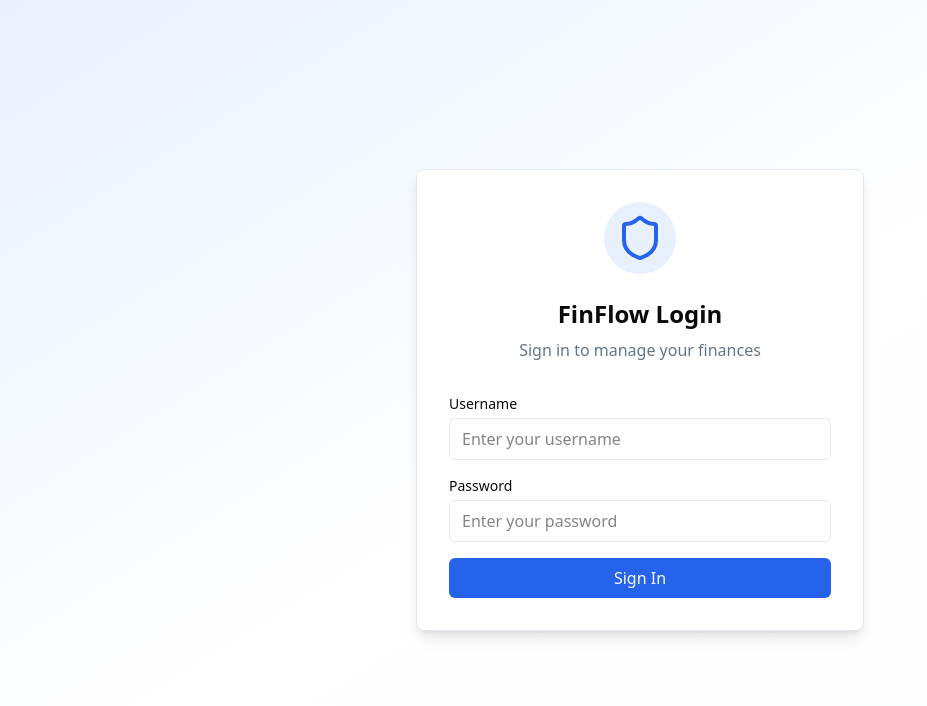
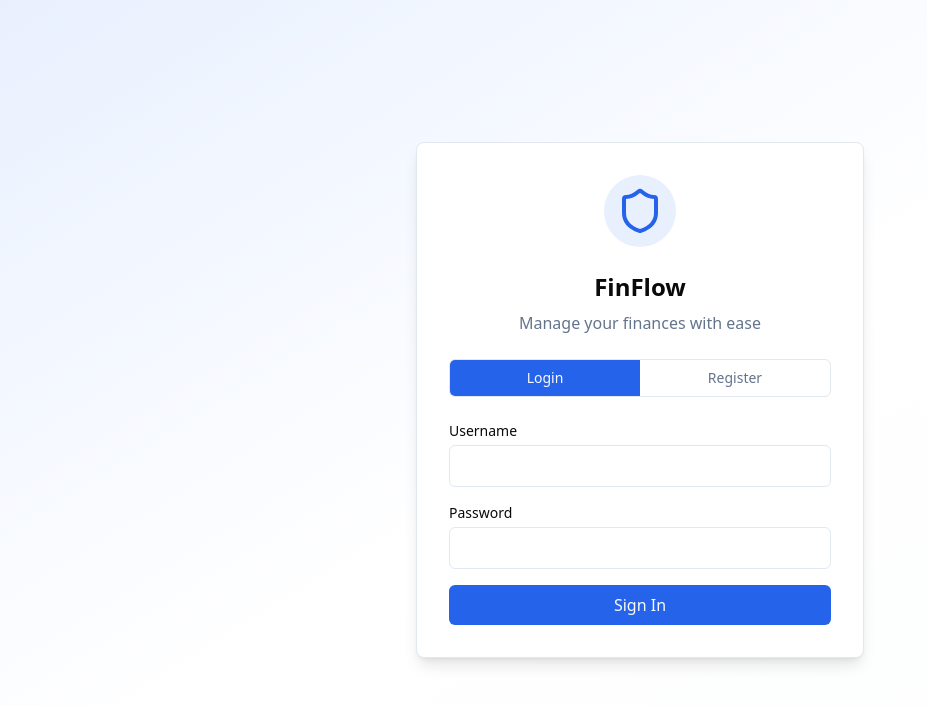
Before and after one commit to Gaurav-Koirala-Herald/FinFLowFrontend, a React (Vite) app in the folder rbac/: page /login in a window 1280 px wide. Shown: the top 706 px of the page, without its empty margins (0-927 px from the left). Built offline with nearby package versions, Linux system fonts and the light colour scheme; no server answers.

Commit message:
added a verify Otp page and made the main signup page

```diff
--- a/rbac/src/pages/Login.tsx
+++ b/rbac/src/pages/Login.tsx
@@ -1,30 +1,72 @@
 "use client"
 
 import type React from "react"
-
 import { useState } from "react"
 import { useNavigate } from "react-router-dom"
-import { useAuth } from "../contexts/AuthContext"
 import { Shield } from "lucide-react"
+import { authService } from "../services/authService"
+import { toast } from "sonner"
 
-export default function Login() {
+export default function AuthPage() {
+  const navigate = useNavigate()
+
+  const [activeTab, setActiveTab] = useState<"login" | "register">("login")
+  const [loading, setLoading] = useState(false)
+  const [error, setError] = useState("")
+
   const [username, setUsername] = useState("")
   const [password, setPassword] = useState("")
-  const [error, setError] = useState("")
-  const [loading, setLoading] = useState(false)
-  const { login } = useAuth()
-  const navigate = useNavigate()
 
-  const handleSubmit = async (e: React.FormEvent) => {
+  const [regUsername, setRegUsername] = useState("")
+  const [fullName, setFullName] = useState("")
+  const [email, setEmail] = useState("")
+  const [regPassword, setRegPassword] = useState("")
+  const [confirmPassword, setConfirmPassword] = useState("")
+
+  const handleLogin = async (e: React.FormEvent) => {
     e.preventDefault()
     setError("")
     setLoading(true)
-    console.log("Attempting login with", username, password)
+
     try {
-      await login(username, password)
-      navigate("/dashboard")
+      const response = await authService.login(username, password)
+      console.log(response)
+      navigate("/verify-otp", {
+        state: { email: response.email }
+      })
     } catch (err: any) {
       setError(err.response?.data?.message || "Invalid username or password")
+    } finally {
+      setLoading(false)
+    }
+  }
+
+  const handleRegister = async (e: React.FormEvent) => {
+    e.preventDefault()
+    setError("")
+
+    if (regPassword !== confirmPassword) {
+      setError("Passwords do not match")
+      return
+    }
+
+    setLoading(true)
+
+    try {
+      const response = await authService.register({
+        username: regUsername,
+        email,
+        password: regPassword,
+        fullName,
+      })
+      if (response)
+        navigate("/verify-otp", {
+          state: { email }
+        })
+      else toast.error("Registration failed. Please try again.")
+      setActiveTab("login")
+    } catch (err: any) {
+      setError("Registration failed")
     } finally {
       setLoading(false)
     }
@@ -40,8 +82,32 @@ export default function Login() {
             </div>
           </div>
 
-          <h1 className="text-2xl font-bold text-center text-foreground mb-2">FinFlow Login</h1>
-          <p className="text-center text-muted-foreground mb-8">Sign in to manage your finances</p>
+          <h1 className="text-2xl font-bold text-center mb-2">FinFlow</h1>
+          <p className="text-center text-muted-foreground mb-6">
+            Manage your finances with ease
+          </p>
+
+          {/* Tabs */}
+          <div className="flex mb-6 border border-border rounded-md overflow-hidden">
+            <button
+              onClick={() => setActiveTab("login")}
+              className={`flex-1 py-2 text-sm font-medium ${activeTab === "login"
+                  ? "bg-primary text-primary-foreground"
+                  : "hover:bg-muted text-muted-foreground"
+                }`}
+            >
+              Login
+            </button>
+            <button
+              onClick={() => setActiveTab("register")}
+              className={`flex-1 py-2 text-sm font-medium ${activeTab === "register"
+                  ? "bg-primary text-primary-foreground"
+                  : "hover:bg-muted text-muted-foreground"
+                }`}
+            >
+              Register
+            </button>
+          </div>
 
           {error && (
             <div className="mb-4 p-3 bg-destructive/10 border border-destructive/20 rounded-md">
@@ -49,33 +115,27 @@ export default function Login() {
             </div>
           )}
 
-          <form onSubmit={handleSubmit} className="space-y-4">
+          {/* Login */}
+          {activeTab === "login" && (
+            <form onSubmit={handleLogin} className="space-y-4">
               <div>
-              <label htmlFor="username" className="block text-sm font-medium text-foreground mb-1">
-                Username
-              </label>
+                <label className="block text-sm font-medium mb-1">Username</label>
                 <input
-                id="username"
                   type="text"
                   value={username}
                   onChange={(e) => setUsername(e.target.value)}
-                className="w-full px-3 py-2 border border-border rounded-md bg-background text-foreground focus:outline-none focus:ring-2 focus:ring-primary focus:border-transparent"
-                placeholder="Enter your username"
+                  className="w-full px-3 py-2 border border-border rounded-md bg-background focus:ring-2 focus:ring-primary"
                   required
                 />
               </div>
 
               <div>
-              <label htmlFor="password" className="block text-sm font-medium text-foreground mb-1">
-                Password
-              </label>
+                <label className="block text-sm font-medium mb-1">Password</label>
                 <input
-                id="password"
                   type="password"
                   value={password}
                   onChange={(e) => setPassword(e.target.value)}
-                className="w-full px-3 py-2 border border-border rounded-md bg-background text-foreground focus:outline-none focus:ring-2 focus:ring-primary focus:border-transparent"
-                placeholder="Enter your password"
+                  className="w-full px-3 py-2 border border-border rounded-md bg-background focus:ring-2 focus:ring-primary"
                   required
                 />
               </div>
@@ -83,11 +143,82 @@ export default function Login() {
               <button
                 type="submit"
                 disabled={loading}
-              className="w-full py-2 px-4 bg-primary text-primary-foreground rounded-md font-medium hover:bg-primary/90 focus:outline-none focus:ring-2 focus:ring-primary focus:ring-offset-2 disabled:opacity-50 disabled:cursor-not-allowed transition-colors"
+                className="w-full py-2 bg-primary text-primary-foreground rounded-md font-medium hover:bg-primary/90 disabled:opacity-50"
               >
                 {loading ? "Signing in..." : "Sign In"}
               </button>
             </form>
+          )}
+
+          {/* Register */}
+          {activeTab === "register" && (
+            <form onSubmit={handleRegister} className="space-y-4">
+              <div>
+                <label className="block text-sm font-medium mb-1">Username</label>
+                <input
+                  type="text"
+                  value={regUsername}
+                  onChange={(e) => setRegUsername(e.target.value)}
+                  className="w-full px-3 py-2 border border-border rounded-md bg-background focus:ring-2 focus:ring-primary"
+                  required
+                />
+              </div>
+
+              <div>
+                <label className="block text-sm font-medium mb-1">Full Name</label>
+                <input
+                  type="text"
+                  value={fullName}
+                  onChange={(e) => setFullName(e.target.value)}
+                  className="w-full px-3 py-2 border border-border rounded-md bg-background focus:ring-2 focus:ring-primary"
+                  required
+                />
+              </div>
+
+              <div>
+                <label className="block text-sm font-medium mb-1">Email</label>
+                <input
+                  type="email"
+                  value={email}
+                  onChange={(e) => setEmail(e.target.value)}
+                  className="w-full px-3 py-2 border border-border rounded-md bg-background focus:ring-2 focus:ring-primary"
+                  required
+                />
+              </div>
+
+              <div>
+                <label className="block text-sm font-medium mb-1">Password</label>
+                <input
+                  type="password"
+                  value={regPassword}
+                  onChange={(e) => setRegPassword(e.target.value)}
+                  className="w-full px-3 py-2 border border-border rounded-md bg-background focus:ring-2 focus:ring-primary"
+                  required
+                />
+              </div>
+
+              <div>
+                <label className="block text-sm font-medium mb-1">
+                  Confirm Password
+                </label>
+                <input
+                  type="password"
+                  value={confirmPassword}
+                  onChange={(e) => setConfirmPassword(e.target.value)}
+                  className="w-full px-3 py-2 border border-border rounded-md bg-background focus:ring-2 focus:ring-primary"
+                  required
+                />
+              </div>
+
+              <button
+                type="submit"
+                disabled={loading}
+                className="w-full py-2 bg-primary text-primary-foreground rounded-md font-medium hover:bg-primary/90 disabled:opacity-50"
+              >
+                {loading ? "Creating account..." : "Create Account"}
+              </button>
+            </form>
+          )}
         </div>
       </div>
     </div>
--- /dev/null
+++ b/rbac/src/pages/VerifyOtp.tsx
@@ -0,0 +1,108 @@
+"use client"
+
+import type React from "react"
+import { useState } from "react"
+import { useLocation, useNavigate } from "react-router-dom"
+import { Shield } from "lucide-react"
+import { authService } from "../services/authService"
+import { toast } from "sonner"
+
+export default function VerifyOtp() {
+    const navigate = useNavigate()
+    const location = useLocation()
+    const [otp, setOtp] = useState("")
+    const [loading, setLoading] = useState(false)
+    const [error, setError] = useState("")
+    const email = location.state?.email || ""
+
+    const handleResendOtp = async () => {
+
+        setError("")
+        setLoading(true)
+    }
+    const handleVerify = async (e: React.FormEvent) => {
+        e.preventDefault()
+        setError("")
+        setLoading(true)
+
+        try {
+            const response = await authService.verifyOtp({
+                email: email,
+                otp,
+            })
+            if (response) {
+                toast.success("OTP verified successfully! You can now log in.")
+                navigate("/login")
+            }
+            else setError("Invalid or expired OTP")
+
+            navigate("/dashboard")
+        } catch (err: any) {
+            setError("Invalid or expired OTP")
+        } finally {
+            setLoading(false)
+        }
+    }
+
+    return (
+        <div className="min-h-screen flex items-center justify-center bg-gradient-to-br from-primary/10 via-background to-secondary/20 px-4">
+            <div className="w-full max-w-md">
+                <div className="bg-card rounded-lg shadow-lg border border-border p-8">
+                    <div className="flex justify-center mb-6">
+                        <div className="bg-primary/10 p-3 rounded-full">
+                            <Shield className="w-12 h-12 text-primary" />
+                        </div>
+                    </div>
+
+                    <h1 className="text-2xl font-bold text-center mb-2">
+                        Verify OTP
+                    </h1>
+                    <p className="text-center text-muted-foreground mb-6">
+                        Enter the 6-digit code sent to your email
+                    </p>
+
+                    {error && (
+                        <div className="mb-4 p-3 bg-destructive/10 border border-destructive/20 rounded-md">
+                            <p className="text-sm text-destructive">{error}</p>
+                        </div>
+                    )}
+
+                    <form onSubmit={handleVerify} className="space-y-4">
+                        <div>
+                            <label className="block text-sm font-medium mb-1">
+                                One-Time Password
+                            </label>
+                            <input
+                                type="text"
+                                inputMode="text"
+                                maxLength={6}
+                                value={otp}
+                                onChange={(e) =>
+                                    setOtp(e.target.value)
+                                }
+                                className="w-full text-center tracking-widest text-lg px-3 py-2 border border-border rounded-md bg-background focus:ring-2 focus:ring-primary"
+                                placeholder="••••••"
+                                required
+                            />
+                        </div>
+
+                        <button
+                            type="submit"
+                            disabled={loading || otp.length !== 6}
+                            className="w-full py-2 bg-primary text-primary-foreground rounded-md font-medium hover:bg-primary/90 disabled:opacity-50"
+                        >
+                            {loading ? "Verifying..." : "Verify OTP"}
+                        </button>
+                    </form>
+
+                    <p className="mt-6 text-center text-sm text-muted-foreground">
+                        Didn't receive the code?{" "}
+                        <button className="text-primary hover:underline cursor-pointer" onClick={handleResendOtp}>
+                            Resend OTP
+                        </button>
+                    </p>
+                </div>
+            </div>
+        </div>
+    )
+}
```
Also changed, not shown: rbac/src/App.tsx (+7 -2 lines), rbac/src/services/authService.ts (+7 -1 lines). Lines whose indentation alone changed are shown as unchanged.
